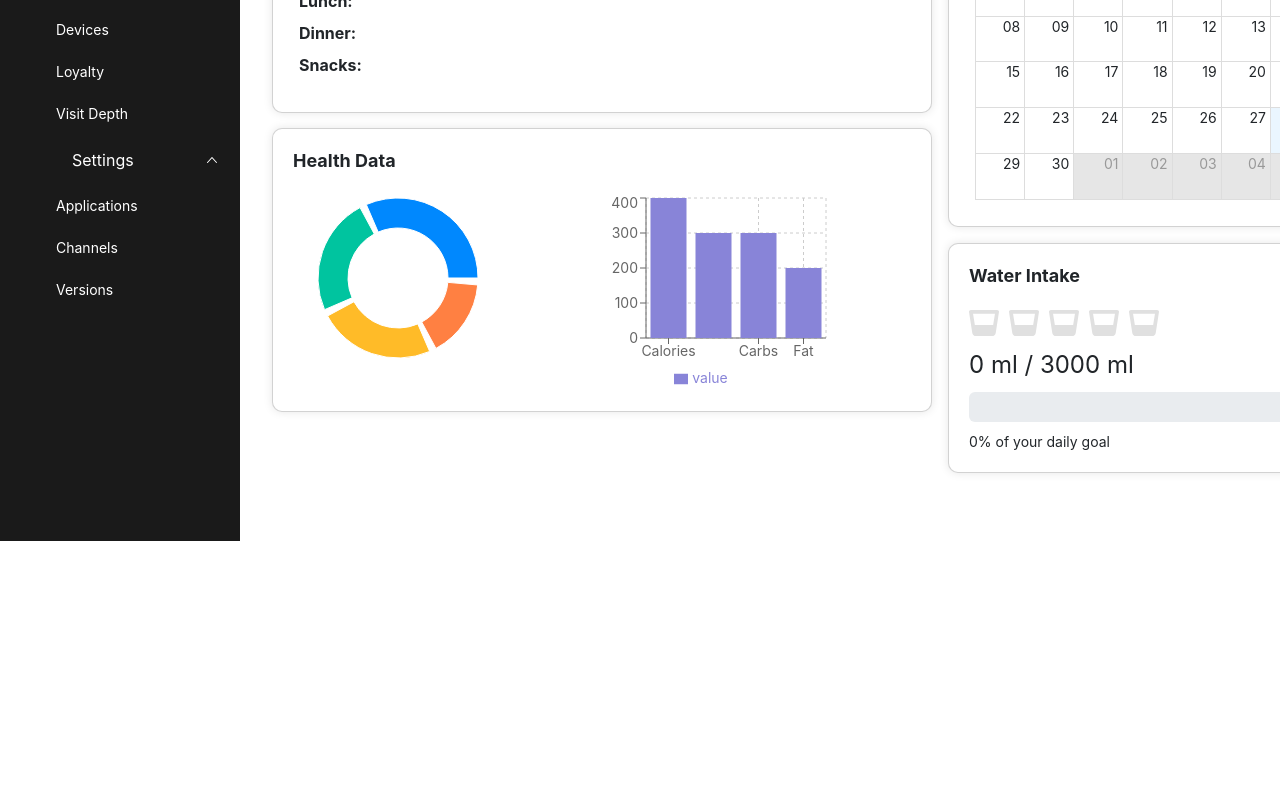
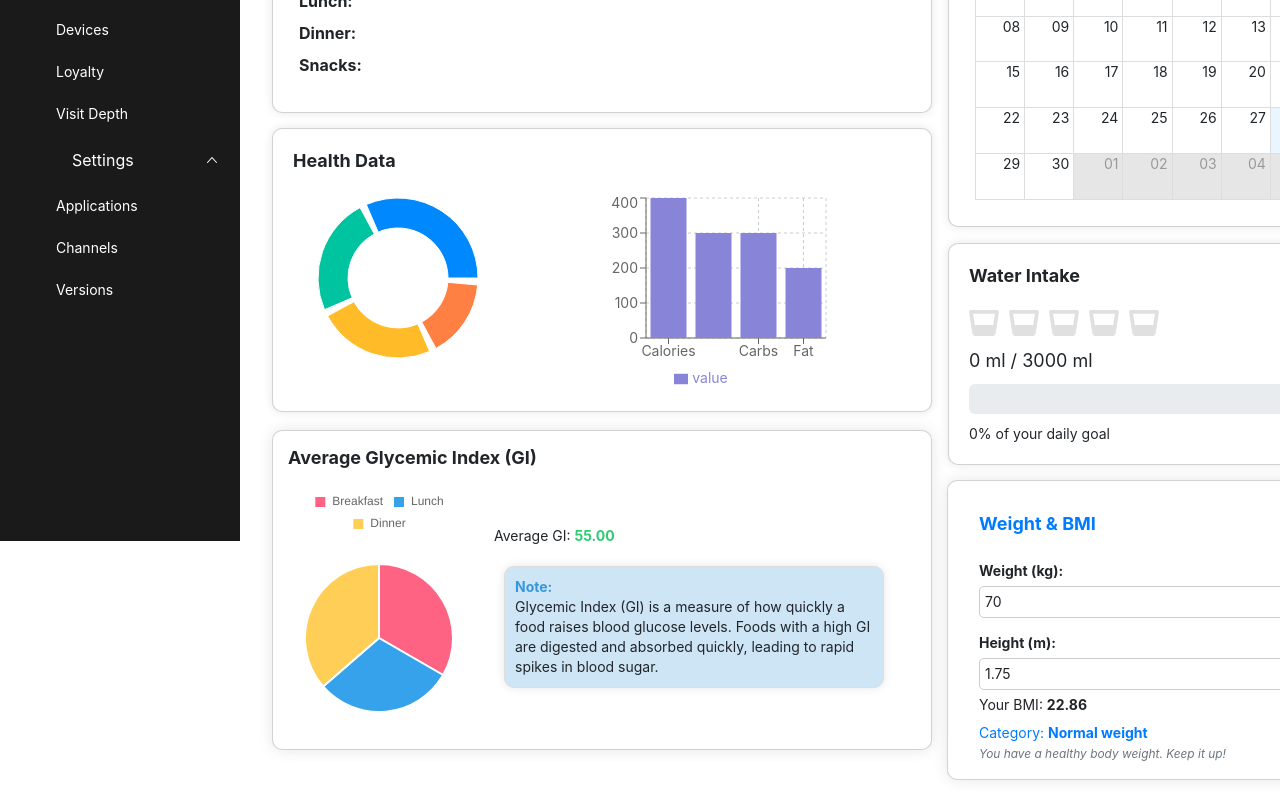
Before and after one commit to Saja-elkurtehi/InsuWell, a React (Create React App) app in the folder insulin-coach/: page /about in a window 1280 px wide. Shown: the part 259-1059 px from the top of the page. Before the commit the page ends 800 px from the top, so only its background shows below. Built offline with nearby package versions, Linux system fonts and the light colour scheme; some icons are missing.

Commit message:
weight card

```diff
--- /dev/null
+++ b/insulin-coach/src/components/AverageGICard.js
@@ -0,0 +1,112 @@
+import React, { useState } from 'react';
+import { Pie } from 'react-chartjs-2';
+import { Chart, ArcElement, Tooltip, Legend } from 'chart.js';
+
+// Register the components
+Chart.register(ArcElement, Tooltip, Legend);
+
+const AverageGICard = () => {
+    const [meals, setMeals] = useState([
+        { name: 'Breakfast', gi: 55 },
+        { name: 'Lunch', gi: 50 },
+        { name: 'Dinner', gi: 60 },
+    ]);
+
+    const calculateAverageGI = () => {
+        const totalGI = meals.reduce((sum, meal) => sum + meal.gi, 0);
+        return (totalGI / meals.length).toFixed(2);
+    };
+
+    const data = {
+        labels: meals.map(meal => meal.name),
+        datasets: [
+            {
+                data: meals.map(meal => meal.gi),
+                backgroundColor: [
+                    '#FF6384',
+                    '#36A2EB',
+                    '#FFCE56',
+                    '#4BC0C0',
+                    '#9966FF'
+                ],
+                hoverBackgroundColor: [
+                    '#FF6384',
+                    '#36A2EB',
+                    '#FFCE56',
+                    '#4BC0C0',
+                    '#9966FF'
+                ],
+                borderColor: '#fff',
+                borderWidth: 2,
+            },
+        ],
+    };
+
+    const options = {
+        responsive: true,
+        maintainAspectRatio: false,
+        plugins: {
+            legend: {
+                position: 'top',
+                display: true,
+                labels: {
+                    boxWidth: 12, // adjust the width of the legend boxes
+                    font: {
+                        size: 12, // adjust the font size of the legend labels
+                    },
+                },
+            },
+            tooltip: {
+                callbacks: {
+                    label: (tooltipItem) => `${tooltipItem.label}: GI ${tooltipItem.raw}`,
+                },
+            },
+        },
+    };
+
+    return (
+        <div className="card" style={{
+            backgroundColor: 'white',
+            padding: '15px',
+            borderRadius: '10px',
+            marginTop: '-35px',
+            boxShadow: '0 0 15px rgba(0, 0, 0, 0.1)',
+            marginBottom: '20px',
+            marginLeft: '20px',
+            width: '660px',
+            height: '320px',
+            animation: 'fadeIn 1s',
+        }}>
+            <h5>Average Glycemic Index (GI)</h5>
+            <div className="card-body" style={{ display: 'flex', alignItems: 'flex-start' }}>
+                <div style={{ position: 'relative', height: '250px', width: '150px' }}>
+                    <Pie data={data} options={options} />
+                </div>
+                <div style={{ marginLeft: '40px', marginTop: '30px' }}>
+                    <ul>
+                    </ul>
+                    <p>
+                        Average GI: <strong style={{ color: '#2ecc71' }}>{calculateAverageGI()}</strong>
+                    </p>
+                    <p style={{ marginTop: '20px' }}>
+                    <div style={{
+                        backgroundColor: '#cee5f6',
+                        padding: '10px',
+                        marginLeft: '-1px',
+                        border: '1px solid #ddd',
+                        borderRadius: '10px',
+                        width: '380px',
+                        margin: '10px',
+                        boxShadow: '0 0 10px rgba(0, 0, 0, 0.1)',
+                    }}>
+                        <strong style={{ color: '#3498db' }}>Note:</strong>
+                        <p style={{ fontSize: '14px' }}>Glycemic Index (GI) is a measure of how quickly a food raises blood glucose levels. Foods with a high GI are digested and absorbed quickly, leading to rapid spikes in blood sugar.</p>
+                    </div>
+                    </p>
+                </div>
+            </div>
+        </div>
+    );
+};
+
+export default AverageGICard;
--- /dev/null
+++ b/insulin-coach/src/components/BloodSugarCard.js
@@ -0,0 +1,35 @@
+import React, { useState } from 'react';
+
+const BloodSugarCard = () => {
+    const [readings, setReadings] = useState([
+        { time: 'Fasting', level: 95 },
+        { time: 'After Breakfast', level: 120 },
+        { time: 'After Lunch', level: 130 },
+    ]);
+
+    return (
+        <div className="card" style={cardStyle}>
+            <div className="card-body">
+                <h5>Blood Sugar Levels</h5>
+                <ul>
+                    {readings.map((reading, index) => (
+                        <li key={index}>
+                            {reading.time}: {reading.level} mg/dL
+                        </li>
+                    ))}
+                </ul>
+            </div>
+        </div>
+    );
+};
+
+const cardStyle = {
+    backgroundColor: 'white',
+    padding: '15px',
+    borderRadius: '10px',
+    boxShadow: '0 0 10px rgba(0, 0, 0, 0.1)',
+    marginBottom: '20px',
+    width: '400px',
+};
+
+export default BloodSugarCard;
--- /dev/null
+++ b/insulin-coach/src/components/InsulinDosageCard.js
@@ -0,0 +1,35 @@
+import React, { useState } from 'react';
+
+const InsulinDosageCard = () => {
+    const [dosage, setDosage] = useState([
+        { type: 'Basal', amount: 10 },
+        { type: 'Bolus (Breakfast)', amount: 5 },
+        { type: 'Bolus (Lunch)', amount: 6 },
+    ]);
+
+    return (
+        <div className="card" style={cardStyle}>
+            <div className="card-body">
+                <h5>Insulin Dosage</h5>
+                <ul>
+                    {dosage.map((dose, index) => (
+                        <li key={index}>
+                            {dose.type}: {dose.amount} units
+                        </li>
+                    ))}
+                </ul>
+            </div>
+        </div>
+    );
+};
+
+const cardStyle = {
+    backgroundColor: 'white',
+    padding: '15px',
+    borderRadius: '10px',
+    boxShadow: '0 0 10px rgba(0, 0, 0, 0.1)',
+    marginBottom: '20px',
+    width: '400px',
+};
+
+export default InsulinDosageCard;
--- a/insulin-coach/src/components/WaterIntakeCard.js
+++ b/insulin-coach/src/components/WaterIntakeCard.js
@@ -30,7 +30,7 @@ const WaterIntakeCard = () => {
                         />
                     ))}
                 </div>
-                <div style={{ fontSize: '24px', marginBottom: '10px' }}>
+                <div style={{ fontSize: '18px', marginBottom: '10px' }}>
                     {waterIntake} ml / {goal} ml
                 </div>
                 <div className="progress" style={{ height: '30px' }}>
--- /dev/null
+++ b/insulin-coach/src/components/WeightBMICard.js
@@ -0,0 +1,94 @@
+import React, { useState } from 'react';
+
+const WeightBMICard = () => {
+    const [weight, setWeight] = useState(70); // Example: 70 kg
+    const [height, setHeight] = useState(1.75); // Example: 1.75 m
+
+    const calculateBMI = (weight, height) => {
+        const bmi = (weight / (height * height)).toFixed(2);
+        return bmi;
+    };
+
+    const getBMICategory = (bmi) => {
+        if (bmi < 18.5) return "Underweight";
+        if (bmi >= 18.5 && bmi < 24.9) return "Normal weight";
+        if (bmi >= 25 && bmi < 29.9) return "Overweight";
+        return "Obesity";
+    };
+
+    const bmi = calculateBMI(weight, height);
+
+    return (
+        <div className="card" style={cardStyle}>
+            <div className="card-body">
+                <h5 style={headerStyle}>Weight & BMI</h5>
+                <div>
+                    <label style={labelStyle}>Weight (kg): </label>
+                    <input
+                        type="number"
+                        value={weight}
+                        onChange={(e) => setWeight(e.target.value)}
+                        style={inputStyle}
+                    />
+                </div>
+                <div>
+                    <label style={labelStyle}>Height (m): </label>
+                    <input
+                        type="number"
+                        value={height}
+                        onChange={(e) => setHeight(e.target.value)}
+                        style={inputStyle}
+                    />
+                </div>
+                <p>Your BMI: <strong>{bmi}</strong></p>
+                <p style={{ color: '#007bff' }}>Category: <strong>{getBMICategory(bmi)}</strong></p>
+                <small style={noteStyle}>
+                    {getBMICategory(bmi) === "Underweight" && "You may need to gain weight for better health."}
+                    {getBMICategory(bmi) === "Normal weight" && "You have a healthy body weight. Keep it up!"}
+                    {getBMICategory(bmi) === "Overweight" && "You may want to consider some lifestyle changes."}
+                    {getBMICategory(bmi) === "Obesity" && "It's important to seek advice from a healthcare provider."}
+                </small>
+            </div>
+        </div>
+    );
+};
+
+const cardStyle = {
+    backgroundColor: 'white',
+    padding: '15px',
+    position: 'relative', // Set position to relative
+    left: '695px', // Adjust the left position as needed
+    borderRadius: '10px',
+    marginTop: '-290px',
+    boxShadow: '0 0 15px rgba(0, 0, 0, 0.1)',
+    marginBottom: '20px',
+    width: '400px',
+    height: '300px'
+};
+
+
+const inputStyle = {
+    margin: '5px 0',
+    padding: '5px',
+    width: '100%',
+    borderRadius: '5px',
+    border: '1px solid #ccc',
+};
+
+const headerStyle = {
+    marginBottom: '15px',
+    color: '#007bff',
+};
+
+const labelStyle = {
+    fontWeight: 'bold',
+    marginTop: '10px',
+};
+
+const noteStyle = {
+    marginTop: '10px',
+    fontStyle: 'italic',
+    color: '#6c757d',
+};
+
+export default WeightBMICard;
--- a/insulin-coach/src/pages/About.js
+++ b/insulin-coach/src/pages/About.js
@@ -3,6 +3,10 @@ import React from 'react';
 import DiaryActions from '../components/DiaryActions/DiaryActions';
 import PieChartCard from '../components/PieChartCard';
 import WaterIntakeCard from '../components/WaterIntakeCard';
+import WeightBMICard from '../components/WeightBMICard';
+import AverageGICard from '../components/AverageGICard';
+import BloodSugarCard from '../components/BloodSugarCard';
+import InsulinDosageCard from '../components/InsulinDosageCard';
 
 export default function About() {
     return (
@@ -12,6 +16,8 @@ export default function About() {
                 <DiaryActions />
                 <PieChartCard />
                 <WaterIntakeCard />
+                <AverageGICard/>
+                <WeightBMICard/>
             </div>
         </>
     )
```
